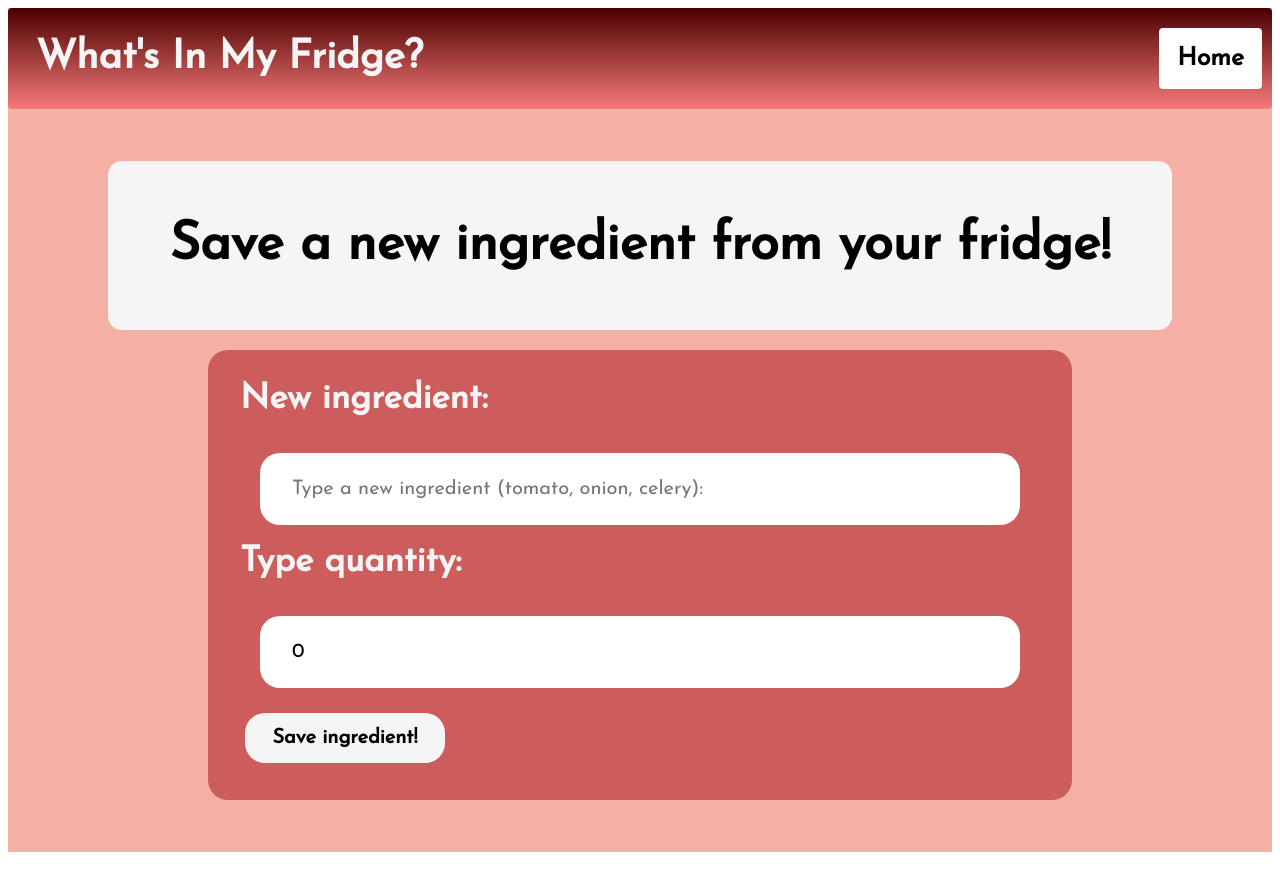
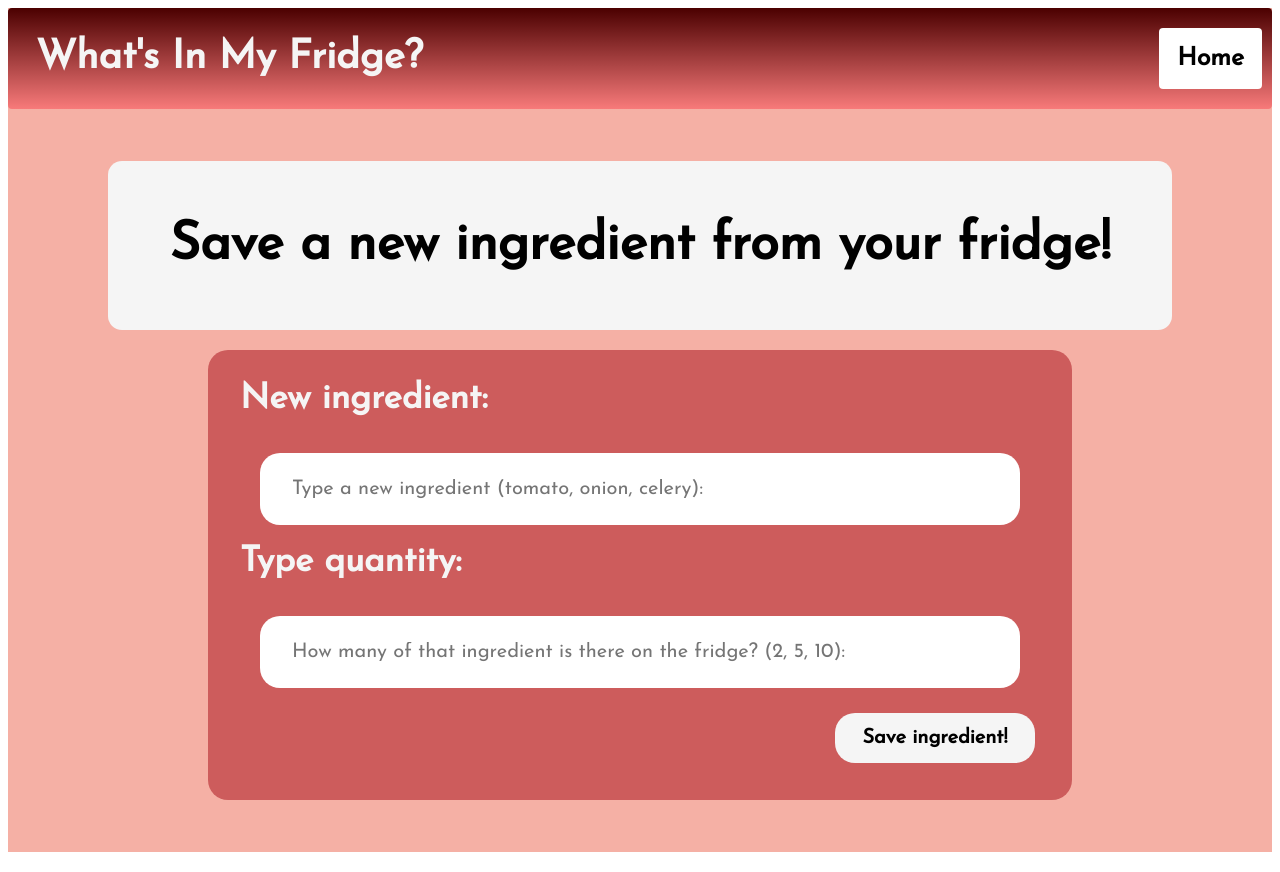
Before and after one commit to ivantuzita/whats-in-my-fridge, an Angular app: page /createIngredient in a window 1280 px wide. Built offline with nearby package versions, Linux system fonts and the light colour scheme.

Commit message:
working adding new ingredient feature

```diff
--- a/backend/db.json
+++ b/backend/db.json
@@ -1,9 +1,4 @@
 {
   "ingredients": [
-    {
-      "id": 1,
-      "content": "this is a test!",
-      "quantity": 3
-    }
   ]
 }
--- a/src/app/app.module.ts
+++ b/src/app/app.module.ts
@@ -7,6 +7,8 @@ import { HeaderComponent } from './components/header/header.component';
 import { NewIngredientComponent } from './components/recipes/new-ingredient/new-ingredient.component';
 import { ListIngredientsComponent } from './components/recipes/list-ingredients/list-ingredients.component';
 import { IngredientComponent } from './components/recipes/ingredient/ingredient.component';
+import { HttpClientModule } from '@angular/common/http';
+import { FormsModule } from '@angular/forms';
 
 @NgModule({
   declarations: [
@@ -18,7 +20,9 @@ import { IngredientComponent } from './components/recipes/ingredient/ingredient.
   ],
   imports: [
     BrowserModule,
-    AppRoutingModule
+    AppRoutingModule,
+    HttpClientModule,
+    FormsModule
   ],
   providers: [],
   bootstrap: [AppComponent]
--- a/src/app/components/recipes/ingredient.service.ts
+++ b/src/app/components/recipes/ingredient.service.ts
@@ -1,9 +1,22 @@
+import { Ingredient } from './ingredient/ingredient';
 import { Injectable } from '@angular/core';
+import {HttpClient} from '@angular/common/http'
+import {Observable} from 'rxjs'
 
 @Injectable({
   providedIn: 'root'
 })
 export class IngredientService {
 
-  constructor() { }
+  private readonly API = 'http://localhost:3000/ingredients'
+  constructor(private http: HttpClient) { }
+
+  list(): Observable<Ingredient[]>{
+    return this.http.get<Ingredient[]>(this.API)
+  }
+
+  create(ingredient: Ingredient): Observable<Ingredient> {
+    return this.http.post<Ingredient>(this.API, ingredient)
+  }
+
 }
--- a/src/app/components/recipes/ingredient/ingredient.component.css
+++ b/src/app/components/recipes/ingredient/ingredient.component.css
@@ -32,7 +32,6 @@ img {
   font-weight: normal;
   border-style: none;
   box-shadow: 2px 2px 0px rgb(150, 43, 43);
-
 }
 
 .button:hover{
--- a/src/app/components/recipes/ingredient/ingredient.ts
+++ b/src/app/components/recipes/ingredient/ingredient.ts
@@ -1,5 +1,5 @@
 export interface Ingredient {
   id: number
   content: string
-  quantity: number
+  quantity?: number
 }
--- a/src/app/components/recipes/list-ingredients/list-ingredients.component.css
+++ b/src/app/components/recipes/list-ingredients/list-ingredients.component.css
@@ -23,6 +23,7 @@
   font-weight: normal;
   border-style: none;
   box-shadow: 8px 8px 0px rgb(150, 43, 43);
+  text-align: right;
 }
 
 .button:hover{
@@ -31,6 +32,6 @@
 }
 
 div{
-  padding: 65px;
+  padding: 30px;
   text-align: center;
 }
--- a/src/app/components/recipes/list-ingredients/list-ingredients.component.ts
+++ b/src/app/components/recipes/list-ingredients/list-ingredients.component.ts
@@ -1,3 +1,4 @@
+import { IngredientService } from './../ingredient.service';
 import { Ingredient } from './../ingredient/ingredient';
 import { Component, OnInit } from '@angular/core';
 
@@ -10,7 +11,14 @@ export class ListIngredientsComponent implements OnInit{
 
   ingredientList: Ingredient[] = [];
 
-  ngOnInit(): void {
+  constructor(private service: IngredientService){
 
   }
+
+  ngOnInit(): void {
+    this.service.list().subscribe((ingredientList) =>{
+      this.ingredientList = ingredientList;
+    })
+  }
+
 }
--- a/src/app/components/recipes/new-ingredient/new-ingredient.component.css
+++ b/src/app/components/recipes/new-ingredient/new-ingredient.component.css
@@ -71,3 +71,7 @@
   border-radius: 20px;
   margin: 20px;
 }
+
+.right{
+  text-align: right;
+}
--- a/src/app/components/recipes/new-ingredient/new-ingredient.component.html
+++ b/src/app/components/recipes/new-ingredient/new-ingredient.component.html
@@ -10,7 +10,7 @@
       id="ingredientName"
       name="ingredientName"
       placeholder="Type a new ingredient (tomato, onion, celery):"
-      [value]="ingredient.content">
+      [(ngModel)]="ingredient.content">
     <label for="ingredient">Type quantity:</label>
     <input
       type="textarea"
@@ -18,9 +18,11 @@
       id="ingredientQuant"
       name="ingredientQuant"
       placeholder="How many of that ingredient is there on the fridge? (2, 5, 10):"
-      [value]="ingredient.quantity">
-    <button (click)="createIngredient()" class="button">
-      Save ingredient!
-    </button>
+      [(ngModel)]="ingredient.quantity">
+    <div class="right">
+      <button (click)="createIngredient()" class="button">
+        Save ingredient!
+      </button>
+    </div>
   </form>
 </section>
--- a/src/app/components/recipes/new-ingredient/new-ingredient.component.ts
+++ b/src/app/components/recipes/new-ingredient/new-ingredient.component.ts
@@ -1,3 +1,5 @@
+import { Router } from '@angular/router';
+import { IngredientService } from './../ingredient.service';
 import { Ingredient } from './../ingredient/ingredient';
 import { Component, OnInit } from '@angular/core';
 
@@ -11,10 +13,13 @@ export class NewIngredientComponent implements OnInit{
   ingredient: Ingredient = {
     id: 0,
     content: '',
-    quantity: 0
+    quantity: undefined
   }
 
-  constructor(){
+  constructor(
+    private service: IngredientService,
+    private router: Router
+    ){
 
   }
 
@@ -23,6 +28,8 @@ export class NewIngredientComponent implements OnInit{
   }
 
   createIngredient() {
-    alert("hey, it's working fine.")
+    this.service.create(this.ingredient).subscribe(() =>{
+      this.router.navigate(['/listIngredients'])
+    })
   }
 }
```
